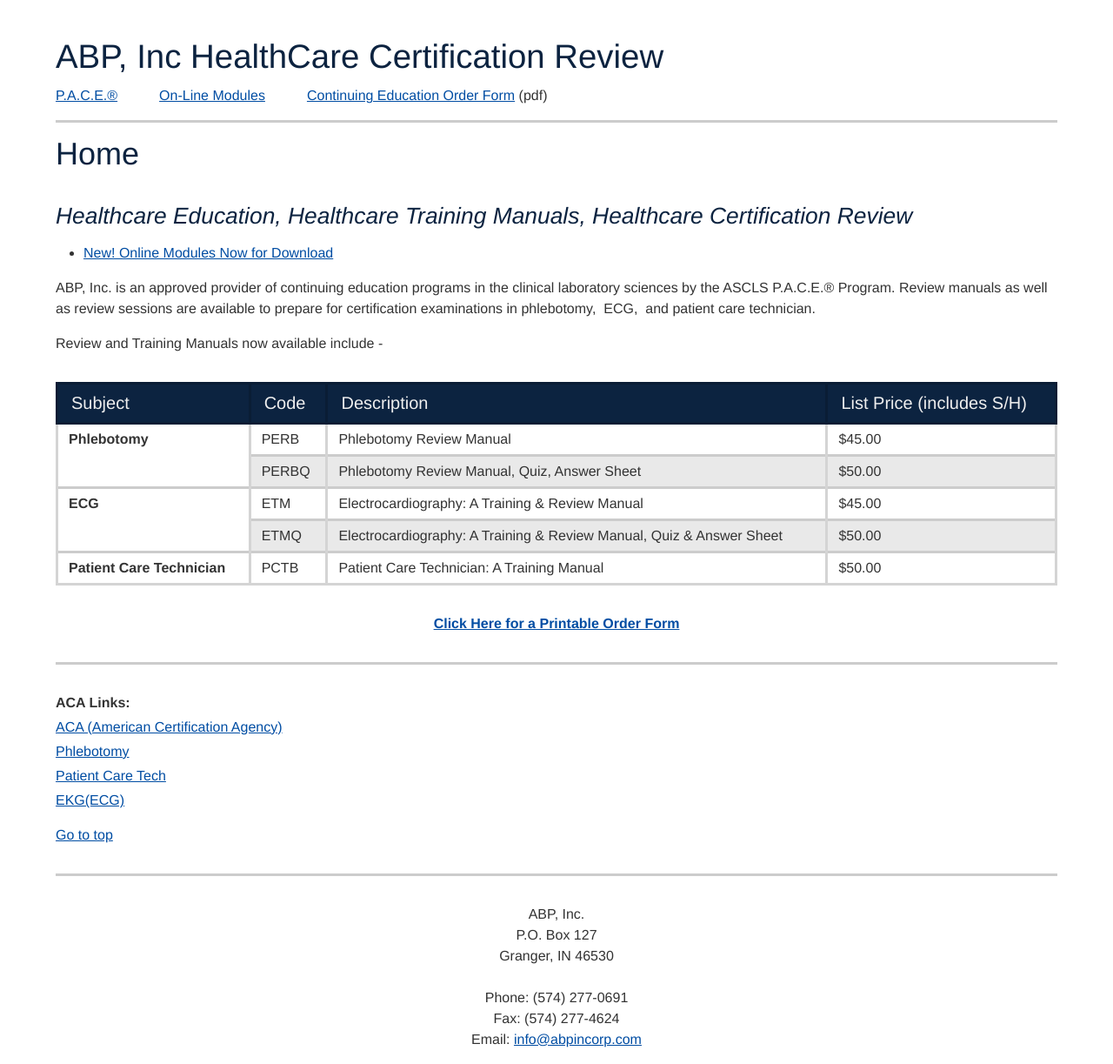
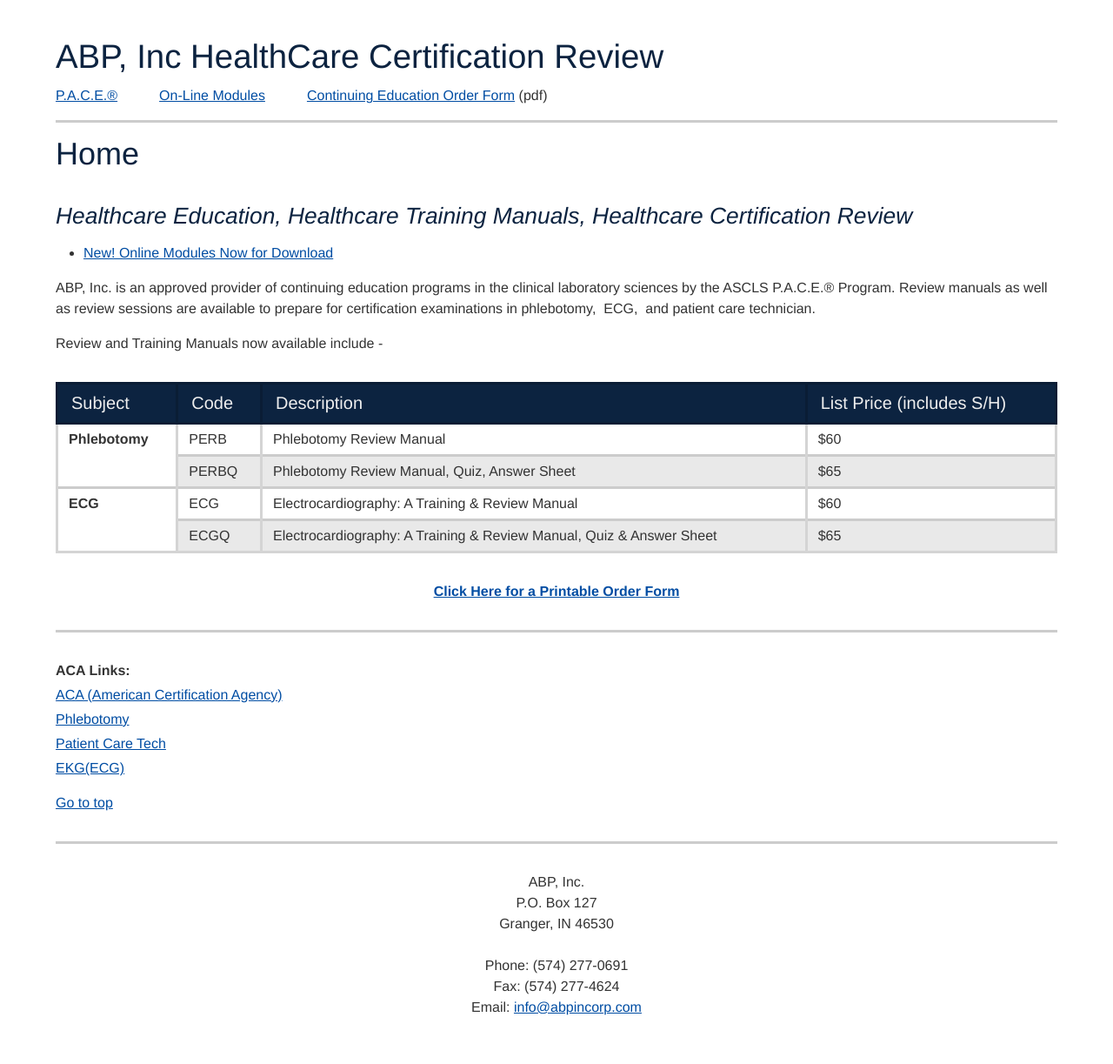
Before and after one commit to erunyon/abpincorp.com, a Jekyll site: the page built from index.html, in a window 1280 px wide. Shown: the whole page at 87% size. Built offline with Jekyll 4.4.1, drawn with Linux system fonts in a browser that asks for light colours; after the commit the page ends 1186 px from its top, so only the background shows below that.

Commit message:
Update prices on homepage

```diff
--- a/index.html
+++ b/index.html
@@ -28,29 +28,24 @@
         <td rowspan="2"><b>Phlebotomy</b></td>
         <td>PERB</td>
         <td>Phlebotomy Review Manual</td>
-        <td>$45.00</td>
+        <td>$60</td>
     </tr>
     <tr>
         <td>PERBQ</td>
         <td>Phlebotomy Review Manual, Quiz, Answer Sheet</td>
-        <td>$50.00</td>
+        <td>$65</td>
     </tr>
     <tr>
         <td rowspan="2"><p><b>ECG</b></p></td>
-        <td>ETM </td>
+        <td>ECG</td>
         <td>Electrocardiography: A Training &amp; Review Manual</td>
-        <td>$45.00</td>
+        <td>$60</td>
     </tr>
     <tr>
-        <td>ETMQ</td>
+        <td>ECGQ</td>
         <td>Electrocardiography: A Training &amp; Review Manual, Quiz &amp; Answer Sheet</td>
-        <td>$50.00</td>
+        <td>$65</td>
     <tr>
-        <td><b>Patient Care Technician</b> </td>
-        <td>PCTB</td>
-        <td>Patient Care Technician: A Training Manual </td>
-        <td>$50.00</td>
-    </tr>
 </table>
 
 <p align="center"><b><a target="_blank" href="/files/abporder50.pdf">Click Here for a Printable Order Form</a></b></p>
```
Also changed, not shown: Gemfile.lock.
